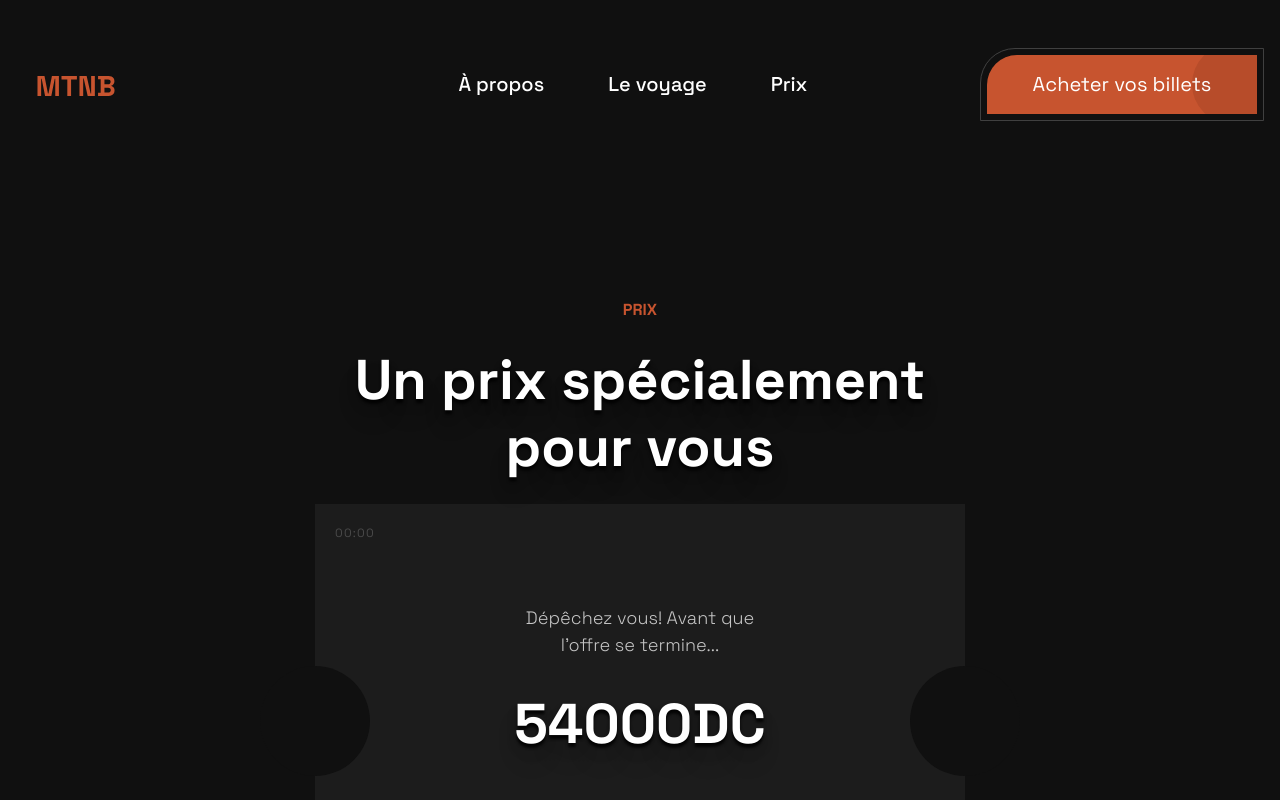
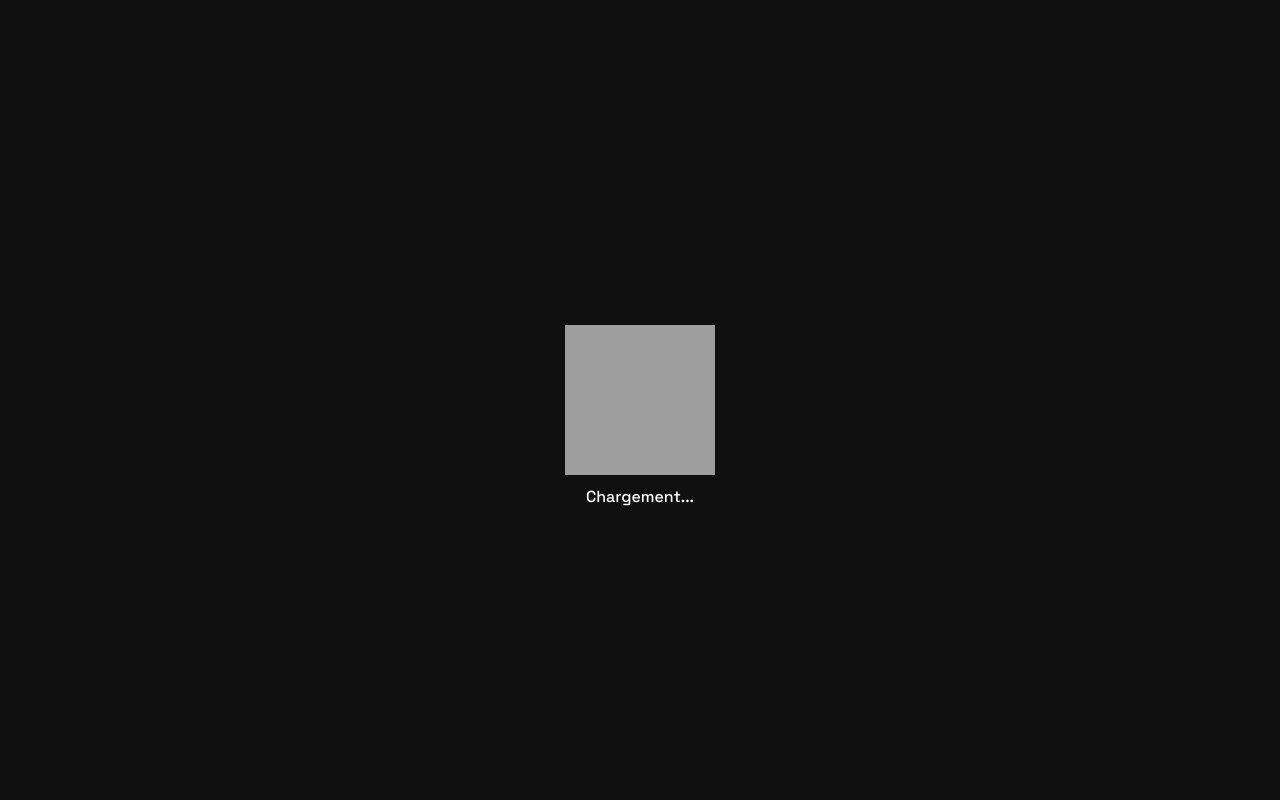
Before and after one commit to gch90/hackathons-team-c, a React (Create React App) app in the folder client/: page / in a window 1280 px wide. Shown: the top 800 px of the page. Built offline with nearby package versions, Linux system fonts and the light colour scheme; grey boxes are pictures that could not be loaded.

Commit message:
Features: Loading, Prices label changes

```diff
--- a/client/src/app/index.js
+++ b/client/src/app/index.js
@@ -1,7 +1,7 @@
 import React from 'react'
 import { BrowserRouter as Router, Route, Switch } from 'react-router-dom'
 
-import { NavBar } from '../components'
+import { NavBar, Loading } from '../components'
 import { Landing, Enigma, Game, Form } from '../pages'
 
 import 'bootstrap/dist/css/bootstrap.min.css'
@@ -10,6 +10,7 @@ import '../style/global-style.css'
 const App = () => {
   return (
     <Router>
+      <Loading />
       <NavBar />
       <Switch>
         <Route
--- a/client/src/components/Loading.jsx
+++ b/client/src/components/Loading.jsx
@@ -1,23 +1,122 @@
 import React, { Component } from 'react';
 import { useState } from 'react';
 import { useEffect } from 'react';
-import styled from 'styled-components';
+import styled, { keyframes } from 'styled-components';
 import { COLORS } from '../const';
+import imgMars from '../mars.png';
 
 
 const Loader = styled.div`
     position:fixed;
-    background: ${COLORS.backgroundColor}
+    left:0;
+    top:0;
+    width:100vw;
+    height:100vw;
+    z-index:999;
+    transition: transform 1.5s cubic-bezier(.89,0,.09,.99);
+
+    &:before{
+        content:'';
+        position:absolute;
+        left:0;
+        top:0;
+        background: ${COLORS.backgroundColor}
+        width:100vw;
+        height:100vw;
+        transition: transform 1.5s cubic-bezier(.89,0,.09,.99);
+        transition-delay:0.25s;
+    }
+
+    &:after{
+        content:'';
+        position:absolute;
+        left:0;
+        top:0;
+        background: #222;
+        width:100vw;
+        height:100vw;
+        z-index:-1;
+        transition: transform 1.5s cubic-bezier(.89,0,.09,.99);
+        transition-delay:0.5s;
+    }
+
+    &.loaded{
+        user-select:none;
+        pointer-events:none;
+        &:after, &:before{
+            transform:translateY(-100%);
+        }
+    }
+`;
+
+const spinAnimation = keyframes`
+    from {
+        transform: rotate(0deg);
+    }
+    to {
+        transform: rotate(360deg);
+    }
+`;
+
+const ImageAnimation = styled.div`
+    animation: ${spinAnimation} 10s linear infinite;
+`;
+
+const ImageLoader = styled.div`
+    position:fixed;
+    left:50%;
+    top:50%;
+    transform:translate(-50%, -50%);
+    width:150px;
+    height:150px;
+    z-index:2;
+    transition:opacity 0.3s ease-in-out, transform 1s ease-in-out;
+
+    @media only screen and (max-width: 768px) {
+        width:100px;
+        height:100px;
+    }
+
+    &.loaded{
+        transform:translate(-50%, -150%);
+        opacity:0;
+    }
+`;
+
+const Label = styled.div`
+    text-align:center;
+    padding-top:10px;
+    font-weight:500;
 `;
 
 const Loading = () => {
 
+    const [loaded, setLoaded] = useState(false);
+
     useEffect(() => {
 
+        // Disable scroll on page load...
+        const defaultOverflow = document.querySelector('html').style.overflow;
+        document.querySelector('html').style.overflow = "hidden";
+
+        // When page loaded, enable scroll and hide loading...
+        window.addEventListener('load', function(){
+            this.setTimeout(() => {
+                document.querySelector('html').style.overflow = defaultOverflow;
+                window.scrollTo(0, document.body.scrollHeight);
+                setLoaded(true);
+            }, 1000);
+        });
     }, []);
 
     return (
-        <Loader>
+        <Loader className={loaded ? "loaded" : null}>
+            <ImageLoader className={loaded ? "loaded" : null}>
+                <ImageAnimation>
+                    <img src={imgMars} width="150" height="150" alt="mars" />
+                </ImageAnimation>
+                <Label>Chargement...</Label>
+            </ImageLoader>
         </Loader>
     )
 }
--- a/client/src/components/NavBar.jsx
+++ b/client/src/components/NavBar.jsx
@@ -11,6 +11,7 @@ const Container = styled.div.attrs({
     top:0px;
     left:50%;
     transform: translateX(-50%);
+    z-index:10;
 `;
 
 const Nav = styled.nav.attrs({
--- a/client/src/components/Prices.jsx
+++ b/client/src/components/Prices.jsx
@@ -112,13 +112,14 @@ const SectionLink = styled(Link)`
 
 const Prices = (props) => {
 
-    const increment = 5000;
+    const increment = 10000;
     const [price, setPrice] = useState({current: props.min, max:props.max});
     const [timer, setTimer] = useState(5);
     const [timerState, setTimeState] = useState(true);
 
 
     useEffect(() => {
+        // Increment timer...
         const interval = setInterval(function(){
             setTimer(prevCount => {
                 if(prevCount <= 0){
@@ -137,6 +138,7 @@ const Prices = (props) => {
         return () => clearInterval(interval);
     }, []);
 
+    // Increment ticket price...
     const changePrice = () =>{
         const newArr = price;
         newArr.current = newArr.current + increment;
@@ -148,11 +150,16 @@ const Prices = (props) => {
         setPrice(newArr);
     }
 
+    // Changes content display if max price has reached...
     let counter;
+    let notice;
     if(timerState){
         counter = <Counter>00:0{timer}</Counter>;
+        notice = props.text;
     }
-
+    else{
+        notice = props.textFailed;
+    }
 
     return (
 
@@ -165,7 +172,7 @@ const Prices = (props) => {
                 </Header>
                 <Ticket>
                     {counter}
-                    <Paragraph>{props.text}</Paragraph>
+                    <Paragraph>{notice}</Paragraph>
                     <Price>{price.current}{props.currency}</Price>
                     <SectionLink to={{pathname: props.url}}>{props.link}</SectionLink>
                 </Ticket>
--- a/client/src/components/index.js
+++ b/client/src/components/index.js
@@ -3,5 +3,7 @@ import Logo from './Logo'
 import NavBar from './NavBar'
 import Hero from './Hero'
 import Gallery from './Gallery'
+import Loading from './Loading'
+import Prices from './Prices'
 
-export { Links, Logo, NavBar, Hero, Gallery }
+export { Links, Logo, NavBar, Hero, Gallery, Loading, Prices }
--- a/client/src/pages/Landing.jsx
+++ b/client/src/pages/Landing.jsx
@@ -1,7 +1,6 @@
 import React from 'react';
 import styled from 'styled-components';
-import { Hero, Gallery } from '../components';
-import Prices from '../components/Prices';
+import { Hero, Gallery, Prices } from '../components';
 
 const Wrapper = styled.div`
   min-height: 100vh;
@@ -13,7 +12,8 @@ const Landing = () => {
       <Prices
           suptitle="Prix"
           title="Un prix spécialement pour vous"
-          text="Dépêchez vous! Avant que l'offre se termine..."
+          text="Dépêchez vous! Avant que l'offre ne se termine..."
+          textFailed="Dommage, vous avez été trop lent, pour cette raison vous devrez payez plein prix..."
           currency="DC"
           min={54000}
           max={289000}
```
